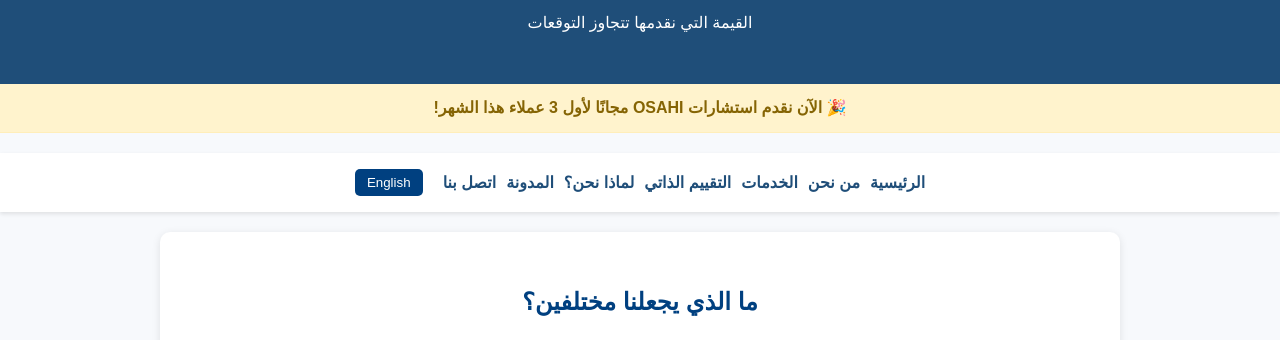
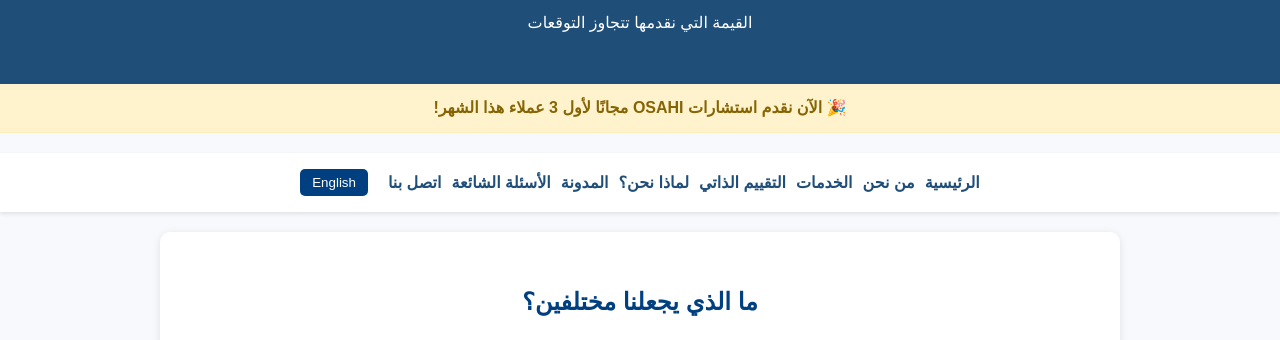
Before and after one commit to ashrafmusa/ExcellenceQuest, a plain HTML site: page why-us.html in a window 1280 px wide. Shown: the part 300-640 px from the top of the page. Drawn offline with Linux system fonts and the light colour scheme.

Commit message:
why-us.html

```diff
--- a/why-us.html
+++ b/why-us.html
@@ -93,13 +93,14 @@
   <div class="top-alert" id="top-alert">🎉 الآن نقدم استشارات OSAHI مجانًا لأول 3 عملاء هذا الشهر!</div>
 
   <nav>
-    <a href="index.html" id="nav-0">الرئيسية</a>
-    <a href="about.html" id="nav-1">من نحن</a>
-    <a href="services.html" id="nav-2">الخدمات</a>
-    <a href="self-assessment.html" id="nav-3">التقييم الذاتي</a>
-    <a href="why-us.html" id="nav-4">لماذا نحن؟</a>
-    <a href="blog.html" id="nav-5">المدونة</a>
-    <a href="contact.html" id="nav-6">اتصل بنا</a>
+    <a href="index.html" data-i18n="navHome">الرئيسية</a>
+    <a href="about.html" data-i18n="navAbout">من نحن</a>
+    <a href="services.html" data-i18n="navServices">الخدمات</a>
+    <a href="self-assessment.html" data-i18n="navAssess">التقييم الذاتي</a>
+    <a href="why-us.html" data-i18n="navWhy">لماذا نحن؟</a>
+    <a href="blog.html" data-i18n="navBlog">المدونة</a>
+    <a href="faq.html" data-i18n="navFaq">الأسئلة الشائعة</a>
+    <a href="contact.html" data-i18n="navContact">اتصل بنا</a>
     <button id="lang-btn">English</button>
   </nav>
 
```
